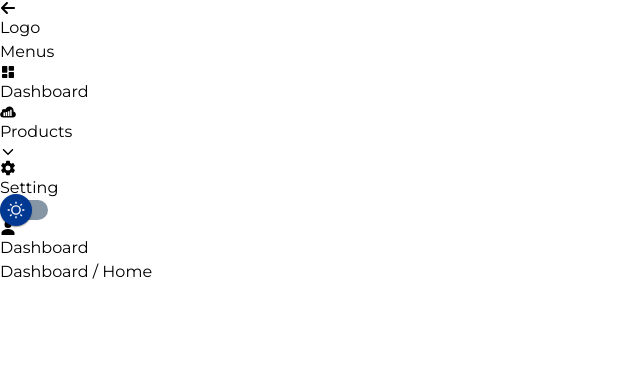
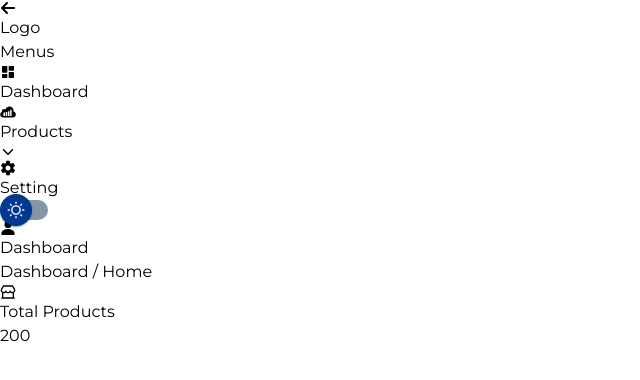
Before and after one commit to irfanulhaq228/crud-panel, a React (Vite) app: page / in a window 1280 px wide. Shown: the top 380 px of the page, without its empty margins (0-640 px from the left). Built offline with nearby package versions, Linux system fonts and the light colour scheme.

Commit message:
version 1.0

```diff
--- a/src/Pages/Dashboard/Dashboard.tsx
+++ b/src/Pages/Dashboard/Dashboard.tsx
@@ -3,6 +3,7 @@ import { useDispatch, useSelector } from "react-redux";
 
 import PagesHeader from "../../Components/PagesHeader/PagesHeader";
 import { RootState, updatePageNavigation } from "../../Features/Features";
+import { RiStore2Line } from "react-icons/ri";
 
 const Dashboard = () => {
   const dispatch = useDispatch();
@@ -15,10 +16,18 @@ const Dashboard = () => {
       <PagesHeader title="Dashboard" nav={"Home"} />
       <div className="flex gap-[30px] justify-between m-[20px]">
         <div
-          className={`flex-1 min-w-[300px] min-h-[200px] rounded-3xl shadow-xl ${
+          className={`flex-1 border min-w-[300px] p-[20px] min-h-[200px] rounded-3xl shadow-xl ${
             darkMode ? "bg-[--sidebar-color]" : "bg-white"
           }`}
-        ></div>
+        >
+          <div className="bg-gray-300 h-[60px] w-[60px] rounded-[8px] mb-5 flex items-center justify-center">
+            <RiStore2Line className="text-[35px]" />
+          </div>
+          <p className={`text-[20px] font-[600] ${darkMode ? "text-gray-200" : "text-[--sidebar-color]"}`}>
+            Total Products
+          </p>
+          <p className={`text-[30px] font-[700] mt-[-5px] ${darkMode ? "text-white" : "text-black"}`}>200</p>
+        </div>
         <div
           className={`flex-1 min-w-[300px] min-h-[200px] rounded-3xl shadow-xl ${
             darkMode ? "bg-[--sidebar-color]" : "bg-white"
```
